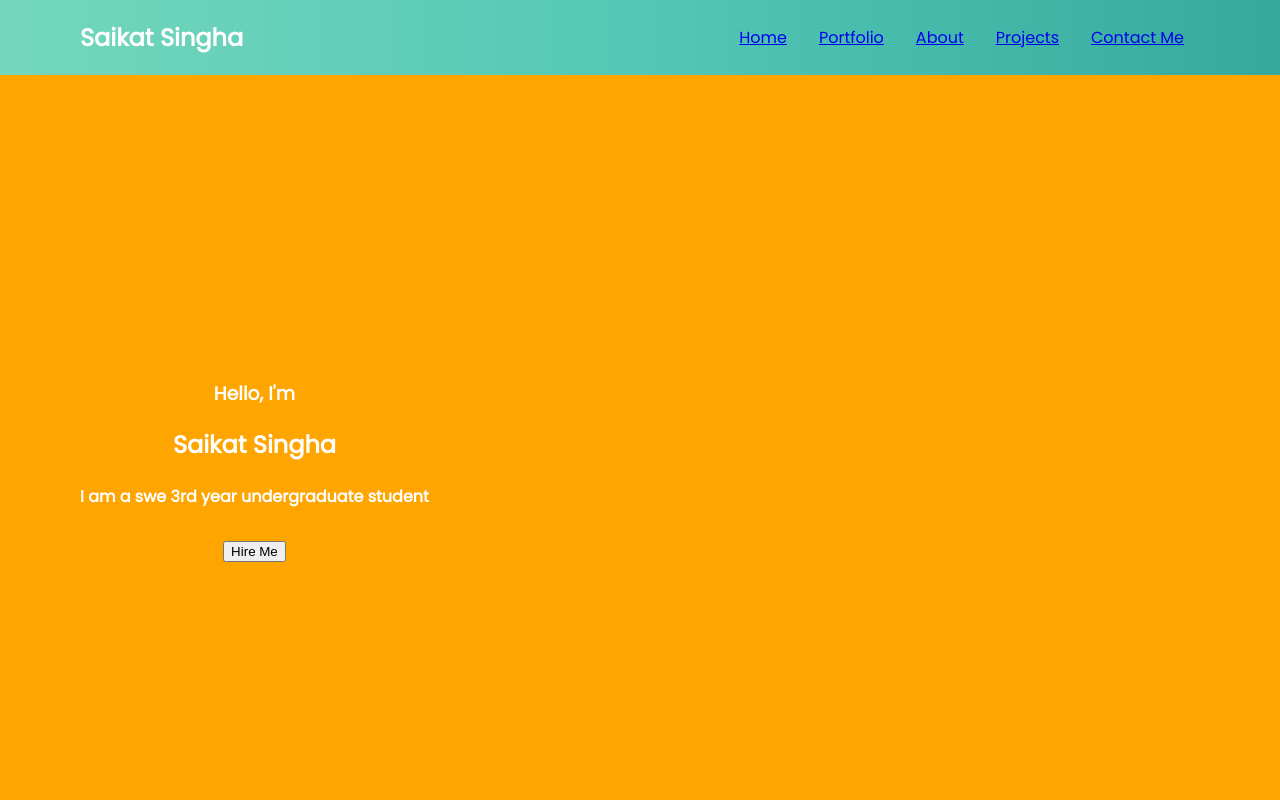
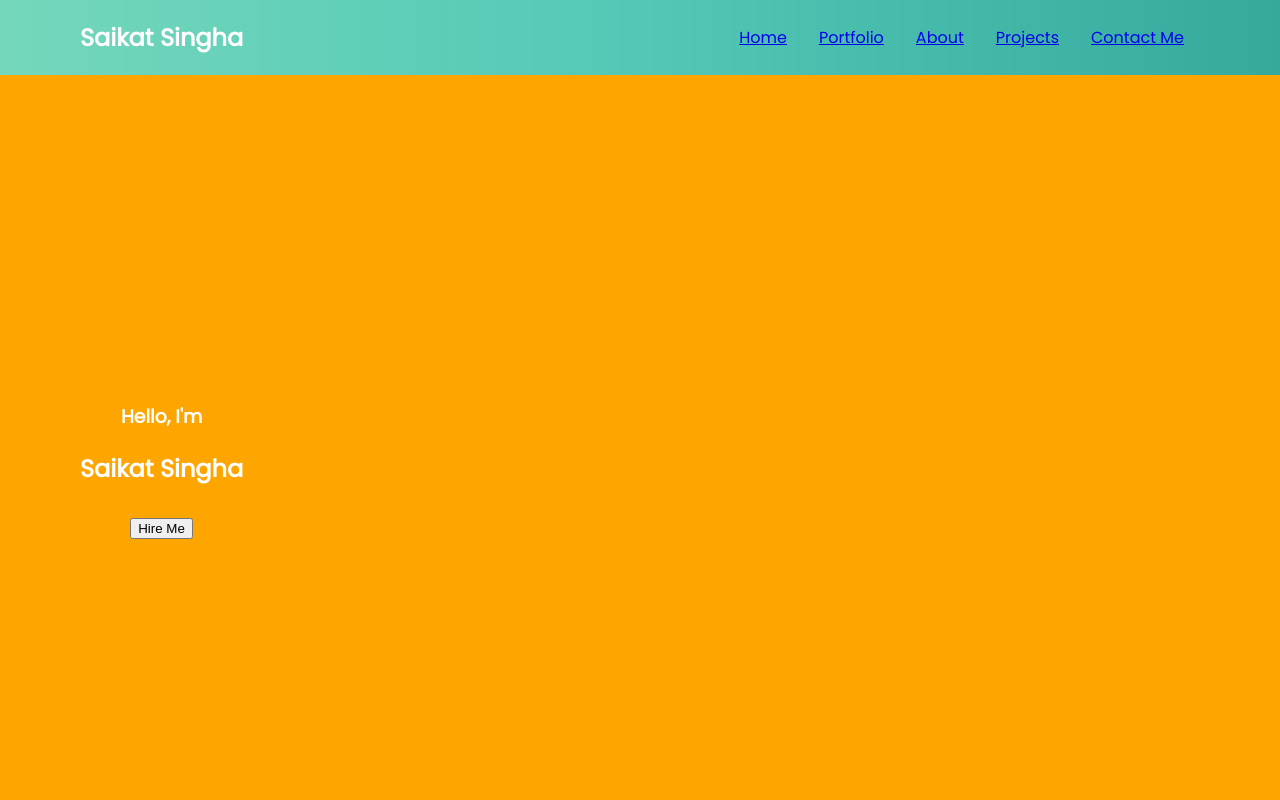
Before and after one commit to Saikat-too/Portfolio, a plain HTML site: page index.html in a window 1280 px wide. Shown: the top 800 px of the page. Drawn offline with Linux system fonts and the light colour scheme; a script that the page names is missing.

Commit message:
nothing that much

```diff
--- a/index.html
+++ b/index.html
@@ -61,9 +61,7 @@
       <div class="headings">
           <h3 class="greet-heading">Hello, I'm</h3>
           <h1 class="my-heading">Saikat Singha</h1>
-          <h4 class="sub-heading">
-             I am a swe 3rd year undergraduate student
-          </h4>
+
       </div>
       <div class="intro-buttons">
           <button class="btn common-btn">Hire Me</button>
--- a/style.css
+++ b/style.css
@@ -57,6 +57,10 @@ body {
       padding: 0.5rem 0.3rem;
   }
 }
+
+
+
+
 .hero {
 
   background-repeat: no-repeat;
```
